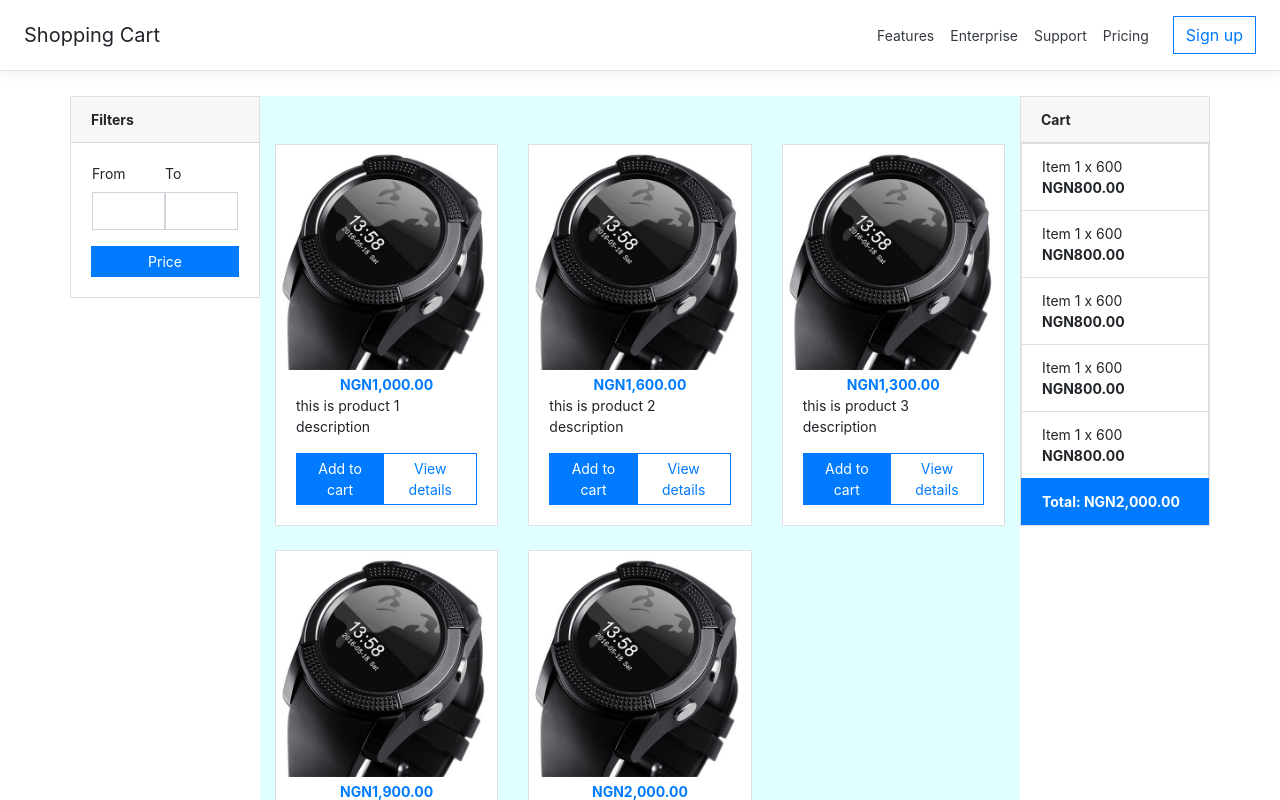
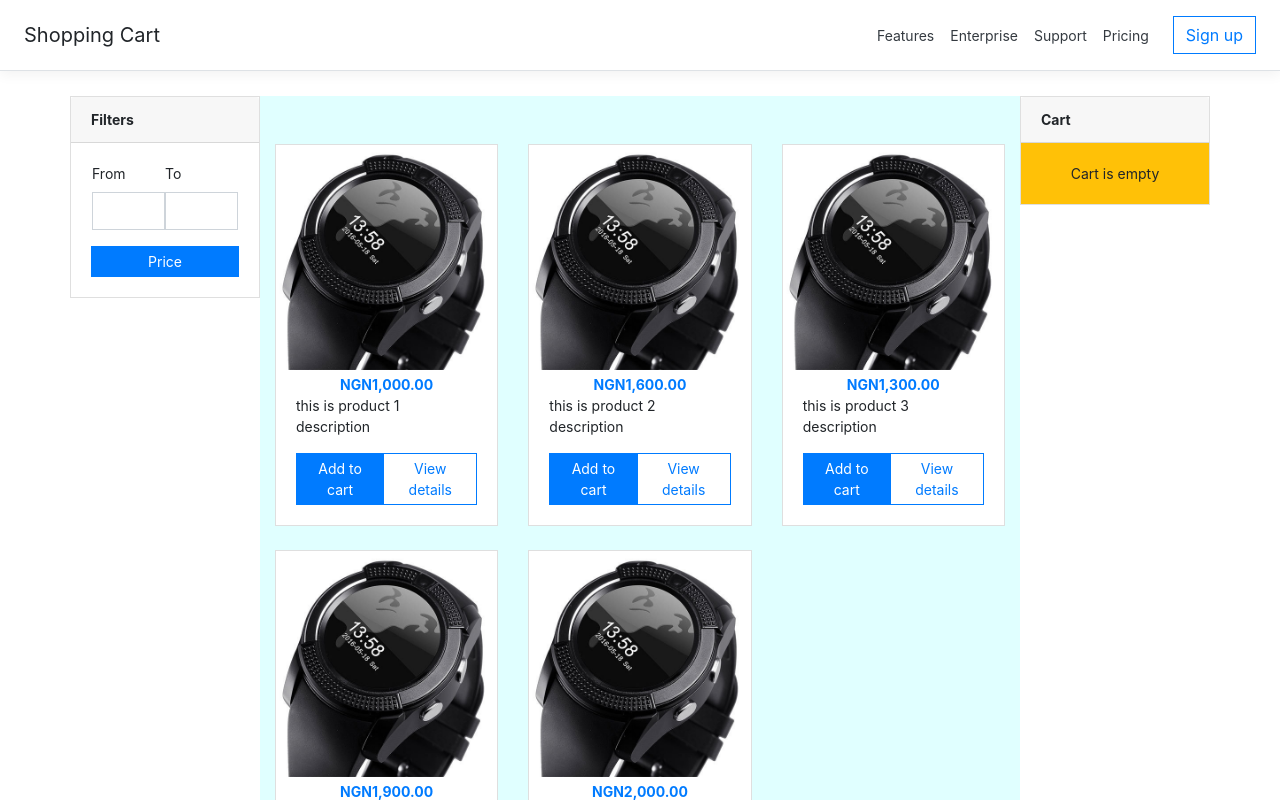
Before and after one commit to afolabiopakunle/ecommerce-app, an Angular app: page / in a window 1280 px wide. Shown: the top 800 px of the page. Built offline with nearby package versions, Linux system fonts and the light colour scheme.

Commit message:
empty cart logic working

```diff
--- a/src/app/components/shopping-cart/cart/cart.component.html
+++ b/src/app/components/shopping-cart/cart/cart.component.html
@@ -2,7 +2,8 @@
     <div class="card-header">
         <strong>Cart</strong>
     </div>
-    <div class="card-body p-0">
+    <div class="card-body text-center bg-warning" *ngIf="cartItems.length === 0">Cart is empty</div>
+    <div class="card-body p-0" *ngIf="cartItems.length > 0">
         <ul class="list-group">
             <li class="list-group-item" *ngFor="let item of [1, 2, 3, 4, 5]">
                 <app-cart-item></app-cart-item>
--- a/src/app/components/shopping-cart/cart/cart.component.ts
+++ b/src/app/components/shopping-cart/cart/cart.component.ts
@@ -7,6 +7,8 @@ import { Component, OnInit } from '@angular/core';
 })
 export class CartComponent implements OnInit {
 
+  cartItems = [];
+
   constructor() { }
 
   ngOnInit(): void {
--- a/src/app/components/shopping-cart/product-list/product-item/product-item.component.html
+++ b/src/app/components/shopping-cart/product-list/product-item/product-item.component.html
@@ -1,5 +1,5 @@
 <div class="card mb-4 box-shadow">
-    <img class="card-img-top pt-1" src="assets/images/wrist-watch.jpg" alt="Card image cap">
+    <img class="card-img-top pt-1" [src]="productItem.imageUrl" alt="Card image cap">
     <div class="card-body pt-1">
         <p class="text-center font-weight-bold text-primary mb-0">{{ productItem.price | currency:'NGN' }}</p>
         <p class="card-text">{{ productItem.description }}</p>
--- a/src/app/models/product.ts
+++ b/src/app/models/product.ts
@@ -4,5 +4,5 @@ export class Products {
         public name: string,
         public description: string = '',
         public price: number = 0,
-        public imageUrl: string = "src/assets/images/wrist-watch.jpg") {}
+        public imageUrl: string = "/assets/images/wrist-watch.jpg") {}
 }
```
